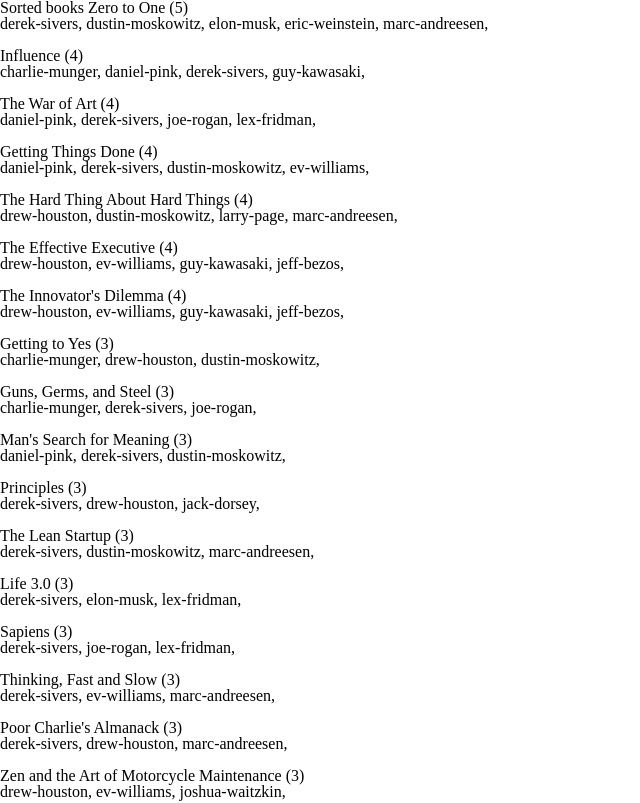
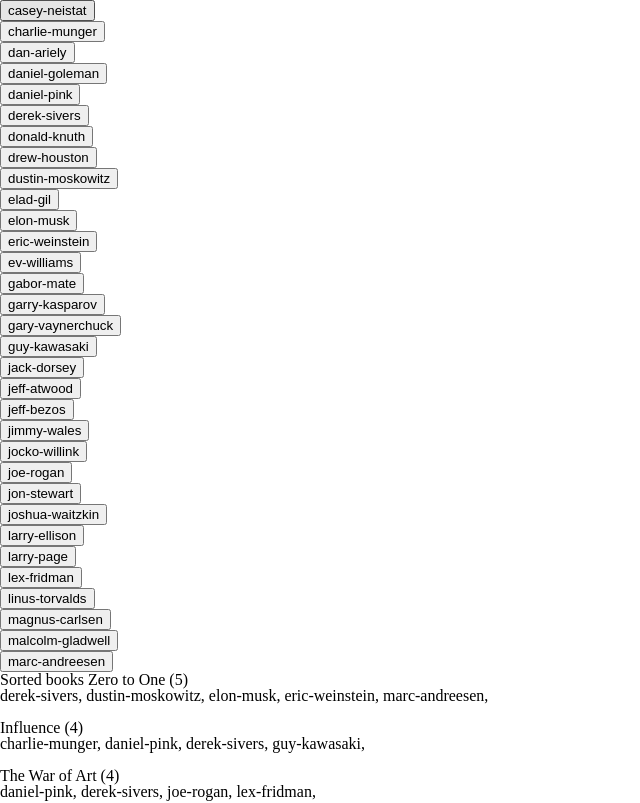
Before and after one commit to ZgjimDida/books-by-experts, an Angular app: page / in a window 1280 px wide. Shown: the top 803 px of the page, without its empty margins (0-640 px from the left). Built offline with nearby package versions, Linux system fonts and the light colour scheme.

Commit message:
Select books by expert

```diff
--- a/src/app/app.component.html
+++ b/src/app/app.component.html
@@ -1,3 +1,8 @@
+<ng-container *ngFor="let recommender of recommenders">
+
+  <button [ngClass]="{'selected': isSelected(recommender)}" (click)="select(recommender)">{{recommender}}</button><br />
+</ng-container>
+
 Sorted books
 <ng-container *ngFor="let book of sortedBooks">
   {{book.title}} ({{book.recommenders.length}})<br />
@@ -6,5 +11,4 @@
   </ng-container>
   <br /><br />
 </ng-container>
-
 <router-outlet></router-outlet>
--- a/src/app/app.component.ts
+++ b/src/app/app.component.ts
@@ -6,12 +6,13 @@
   templateUrl: './app.component.html',
   styleUrls: ['./app.component.scss']
 })
-
 export class AppComponent {
   allBooks = allBooks;
   bookTitles: any = [];
   recommenders: any = [];
   sortedBooks: any = [];
+  selectedAuthors: any[] = [];
+  selectedBooks: any[] = [];
 
   ngOnInit() {
     this.setBooks();
@@ -36,6 +37,32 @@
       this.sortedBooks.push({ title: this.bookTitles[i], recommenders: recommenders })
     }
     this.sortedBooks.sort((a: any, b: any) => { return b.recommenders.length - a.recommenders.length })
+    this.sortedBooks = this.sortedBooks.filter((item: any) => item.recommenders.length > 0)
   }
 
+  isSelected(recommender: string) {
+    let isSelected = false;
+    if (this.selectedAuthors.includes(recommender)) {
+      isSelected = true;
+    }
+    return isSelected;
+  }
+
+  select(recommender: string) {
+    if (!this.selectedAuthors.includes(recommender)) {
+      this.selectedAuthors.push(recommender);
+    }
+    this.setSelectedBooks();
+  }
+
+  setSelectedBooks() {
+    let selectedBooks = [];
+    for (let i = 0; i < this.allBooks.length; i++) {
+      if (this.selectedAuthors.includes(this.allBooks[i].recommender)) {
+        selectedBooks.push(this.allBooks[i]);
+      }
+    }
+    this.selectedBooks = selectedBooks;
+    this.setSortedBooks(this.selectedBooks);
+  }
 }
```
